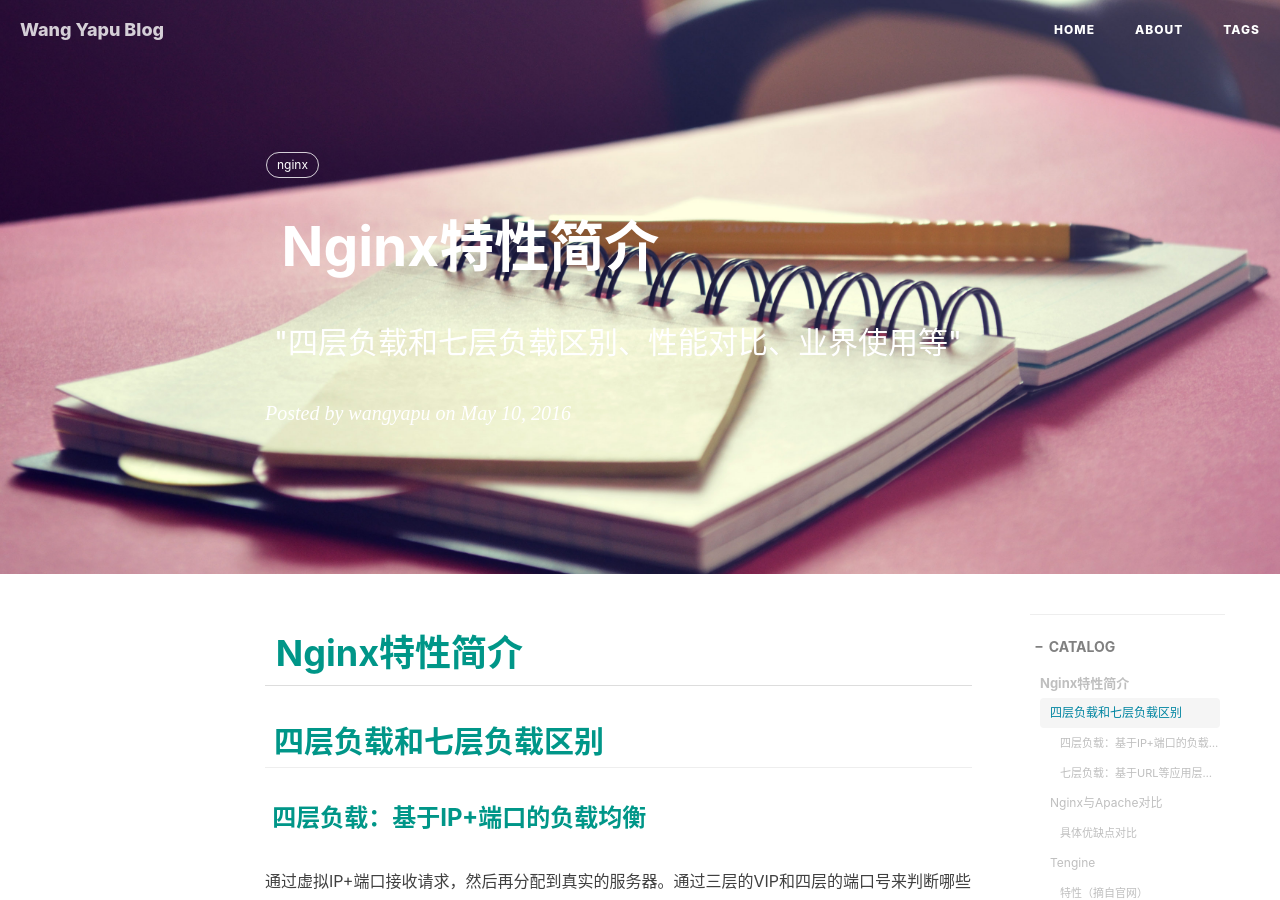
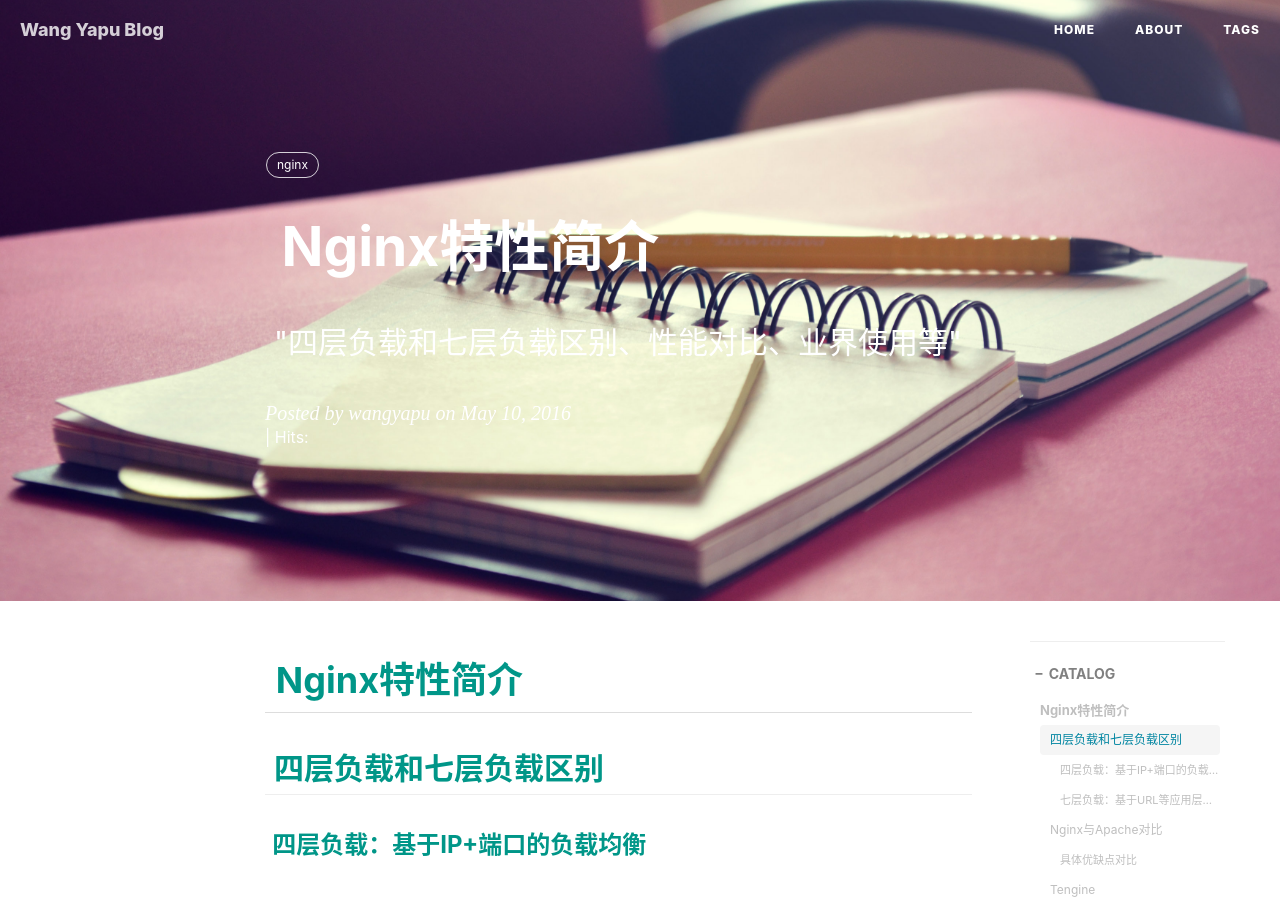
Before and after one commit to wangyapu/wangyapu.github.io, a Jekyll site: the page built from _posts/2016-05-10-nginx_introduction.md, in a window 1280 px wide and 900 px high. Built offline with Jekyll 4.4.1, drawn with Linux system fonts in a browser that asks for light colours; comment, search, counter and statistics services are not loaded.

Commit message:
hit count test

```diff
--- a/_config.yml
+++ b/_config.yml
@@ -45,7 +45,11 @@ markdown: kramdown
 kramdown:
   input: GFM                            # use Github Flavored Markdown !important
 
-
+# counter
+leancloud:
+  enable: true
+  app_id: 4u7AwHWc40N58tdE0N4meM1C-gzGzoHsz
+  app_key: ddCMdwW7Mfl6dFt7iw97RdXI
 
 # Disqus settings
 #disqus_username: wangyapu
--- a/_layouts/default.html
+++ b/_layouts/default.html
@@ -12,6 +12,7 @@
 
     {% include footer.html %}
 
+    {% include leancloud-analytics.html %}
 
 <!-- Image to hack wechat -->
 <img src="/img/icon_wechat.png" width="0" height="0" />
--- a/_layouts/post.html
+++ b/_layouts/post.html
@@ -41,6 +41,14 @@ layout: default
                     <h2 class="subheading">{{ page.subtitle }}</h2>
                     {% comment %} endif {% endcomment %}
                     <span class="meta">Posted by {% if page.author %}{{ page.author }}{% else %}{{ site.title }}{% endif %} on {{ page.date | date: "%B %-d, %Y" }}</span>
+
+                    {% if site.leancloud.enable %}
+                    <span id="{{ page.url }}" class="leancloud_visitors" data-flag-title="{{ page.title }}">
+                        <span class="post-meta-divider">|</span>
+                        <span class="post-meta-item-text"> Hits:  </span>
+                        <span class="leancloud-visitors-count"></span>
+                    </span>
+                    {% endif %}
                 </div>
             </div>
         </div>
```
